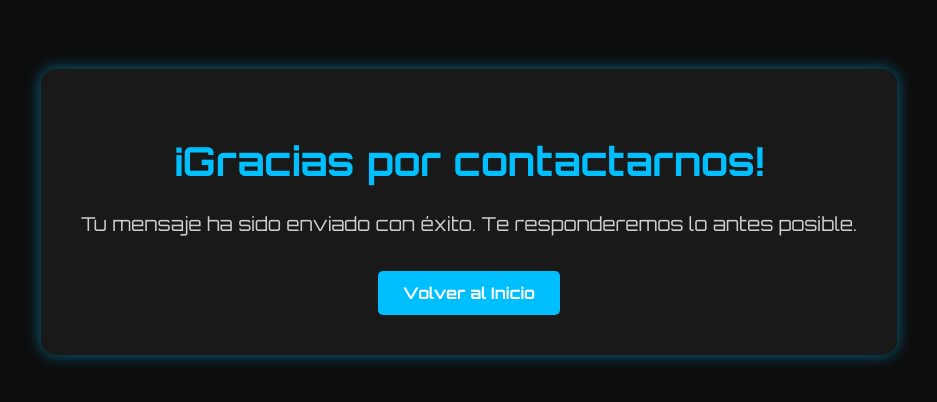
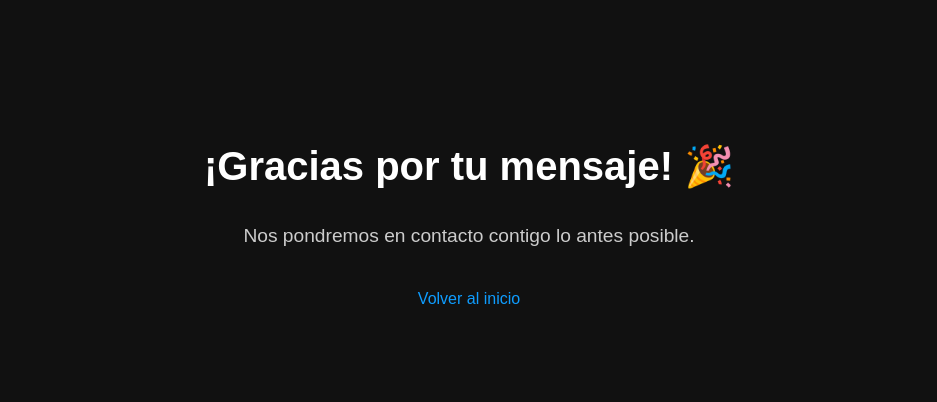
Before and after one commit to jhaeljerson04-glitch/zytronn, a plain HTML site: page gracias.html in a window 1280 px wide. Shown: the part 188-590 px from the top of the page, without its empty margins (171-1108 px from the left). Drawn offline with Linux system fonts and the light colour scheme.

Commit message:
Add files via upload

```diff
--- a/gracias.html
+++ b/gracias.html
@@ -3,55 +3,42 @@
 <head>
   <meta charset="UTF-8">
   <meta name="viewport" content="width=device-width, initial-scale=1.0">
-    <title>Gracias - Zytronn</title>
-    <link href="https://fonts.googleapis.com/css2?family=Orbitron:wght@400;700&display=swap" rel="stylesheet">
+  <title>Gracias</title>
+  <link rel="stylesheet" href="style.css">
   <style>
     body {
-            margin: 0;
-            font-family: 'Orbitron', sans-serif;
-            background-color: #0d0d0d;
+      display: flex;
+      flex-direction: column;
+      justify-content: center;
+      align-items: center;
+      height: 100vh;
+      background-color: #111;
       color: white;
-            display: flex;
-            align-items: center;
-            justify-content: center;
-            height: 100vh;
+      font-family: Arial, sans-serif;
       text-align: center;
     }
-        .container {
-            background: rgba(255, 255, 255, 0.05);
-            padding: 40px;
-            border-radius: 15px;
-            box-shadow: 0 0 15px rgba(0, 191, 255, 0.5);
-        }
     h1 {
-            color: #00bfff;
-            font-size: 2.5em;
+      font-size: 2.5rem;
+      margin-bottom: 1rem;
     }
     p {
+      font-size: 1.2rem;
       color: #ccc;
-            margin: 15px 0;
-            font-size: 1.2em;
     }
     a {
+      color: #0f9dff;
+      text-decoration: none;
+      margin-top: 1.5rem;
       display: inline-block;
-            margin-top: 20px;
-            background-color: #00bfff;
-            color: white;
-            padding: 12px 25px;
-            border-radius: 5px;
-            text-decoration: none;
-            font-weight: bold;
     }
     a:hover {
-            background-color: #0099cc;
+      text-decoration: underline;
     }
   </style>
 </head>
 <body>
-    <div class="container">
-        <h1>¡Gracias por contactarnos!</h1>
-        <p>Tu mensaje ha sido enviado con éxito. Te responderemos lo antes posible.</p>
-        <a href="index.html">Volver al Inicio</a>
-    </div>
+  <h1>¡Gracias por tu mensaje! 🎉</h1>
+  <p>Nos pondremos en contacto contigo lo antes posible.</p>
+  <a href="index.html">Volver al inicio</a>
 </body>
 </html>
```
Also changed, not shown: index.html (+10 -8 lines). Lines whose indentation alone changed are shown as unchanged.
